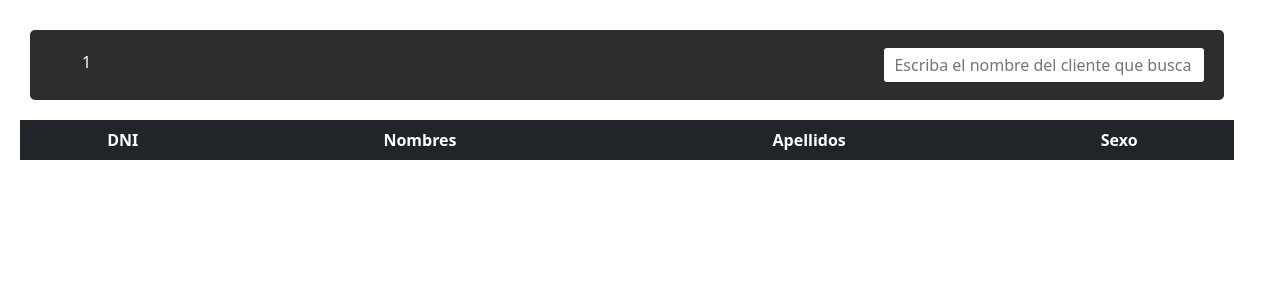
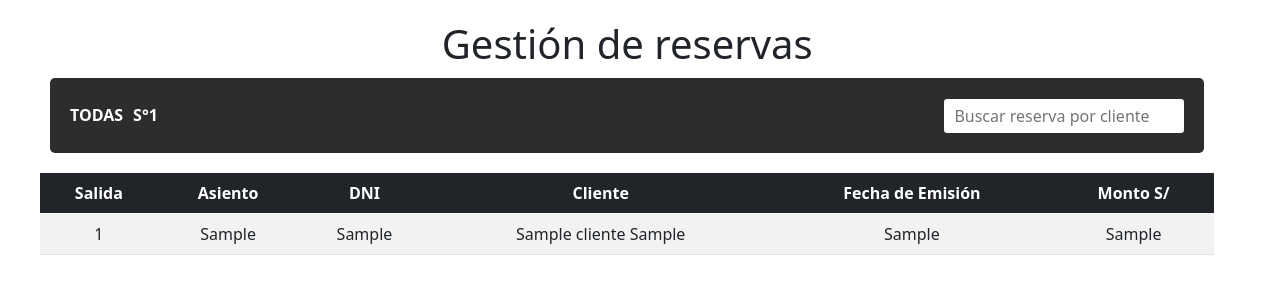
Before and after one commit to jhomudev/transportes, a PHP site: page /reservas.php in a window 1280 px wide. Shown: the top 300 px of the page. Run offline with PHP 8.4, Linux system fonts and the light colour scheme; tables that the repository leaves empty or names only in its code hold one stand-in row (values such as "Sample post"); data that the repository does not hold is empty; some libraries are stand-ins or nearby versions.

Commit message:
reservas

```diff
--- a/php/reservas/reservas.php
+++ b/php/reservas/reservas.php
@@ -13,8 +13,9 @@
         .see-clientes{
             position: relative;
             width: 98%;
-            padding: 20px;
+            padding: 20px 40px;
             border-radius:5px;
+            text-align:center;
         }
         .nav{
             position: relative;
@@ -28,7 +29,7 @@
             background: #2C2E2D;
         }
         .nav input{
-            width: 20em;
+            width: 15em;
             padding: 5px 10px;
             border-radius:3px;
             border: none;
@@ -37,11 +38,22 @@
             outline: none;
         }
         .nav ul{
-            margin-top: 10px;
+            position: relative;
+            margin-top: 15px;
             display:flex;
-            gap:5px;
+            gap:10px;
             list-style:none;
             align-items: center;
+            justify-content: center;
+            padding: 0;
+        }
+        a{
+            text-decoration: none;
+            font-weight: 600;
+            color:white;
+        }
+        a:hover{
+            color:cyan;
         }
         .nav li{
             cursor:pointer;
@@ -50,34 +62,48 @@
             position: relative;
             margin-top: 20px;
         }
+        iframe{
+            width: 100%;
+            height: 500px;
+            display:none;
+        }
+        /* .text-left{
+            text-align: left !important;
+        } */
     </style>
 </head>
 <body>
     <div class="see-clientes">
+        <h1>Gestión de reservas</h1>
         <nav class="nav">
             <ul>
+                <li><a href="reservas.php">TODAS</a></li>
                 <?php
                     include'../conexion.php';
                     $sql="SELECT * from salidas";
                     $sql_res=$conexion->query($sql);
                     while ($row=$sql_res->fetch_array()){
                         echo'
-                            <li>'.$row['id_salida'].'</li>
+                            <li><a onclick="show_iframe();" href="search_sal.php?salida='.$row['id_salida'].'" target="iframe-table">S°'.$row['id_salida'].'</a></li>
                         ';
                     }
                 ?>
             </ul>
-            <input type="text" id="tx_cliente" placeholder="Escriba el nombre del cliente que busca">
+            <input type="text" id="tx_cliente" placeholder="Buscar reserva por cliente">
         </nav>
         <table class="table table-striped text-center" id="tabla">
             <thead class="table-dark">
+                    <th>Salida</th>
+                    <th>Asiento</th>
                     <th>DNI</th>
-                    <th>Nombres</th>
-                    <th>Apellidos</th>
-                    <th>Sexo</th>
+                    <th>Cliente</th>
+                    <th>Fecha de Emisión</th>
+                    <th>Monto S/</th>
             </thead>
             <tbody id="body-table"></tbody>
         </table>
+        <iframe src="" name="iframe-table" id="iframe-table" frameborder="0"></iframe>
+
     </div>
     <script>
         $(search());
@@ -103,6 +129,12 @@
                 search(valor);
             }
         })
+
+        function show_iframe(){
+            document.querySelector('#tabla').style.display='none';
+            document.querySelector('#iframe-table').style.display='block';
+            document.querySelector('#tx_cliente').disabled=true;
+        }
     </script>
 </body>
 </html>
--- a/php/reservas/search.php
+++ b/php/reservas/search.php
@@ -0,0 +1,38 @@
+<?php
+    include "../conexion.php";
+    $salida="";
+    //$valor=;
+    $sql="SELECT c.nombres,c.apellidos,c.dni,r.id_salida,r.asiento,r.fec_emi,r.monto from con_pasajero r inner join clientes c on r.dni = c.dni";
+    if(isset($_POST['consulta'])){
+        $q=$_POST['consulta'];
+        $sql="SELECT c.nombres,c.apellidos,c.dni,r.id_salida,r.asiento,r.fec_emi,r.monto from con_pasajero r inner join clientes c on r.dni = c.dni where c.nombres like '%".$q."%'  OR c.apellidos like '%".$q."%'";
+    }
+    $sql_res=$conexion->query($sql);
+    if($sql_res -> num_rows > 0){
+        while($row = $sql_res->fetch_assoc()){
+            $salida.='
+                <tr>
+                <td>'.$row['id_salida'].'</td>
+                <td>'.$row['asiento'].'</td>
+                <td>'.$row['dni'].'</td>
+                <td class="text-left">'.$row['nombres'].' '.$row['apellidos'].'</td>
+                <td>'.$row['fec_emi'].'</td>
+                <td>'.$row['monto'].'</td>
+                </tr>
+            ';
+        }
+    }
+    else{
+        $salida.='
+        <tr>
+            <td colspan=6>
+                <div class="alert alert-warning" role="alert">
+                <i>No hay registros</i> que se asemejen a <strong>"'.$q.'"</strong>
+                </div>
+            </td>
+        </tr>
+        ';
+    }
+
+    echo $salida;
+?>
```
